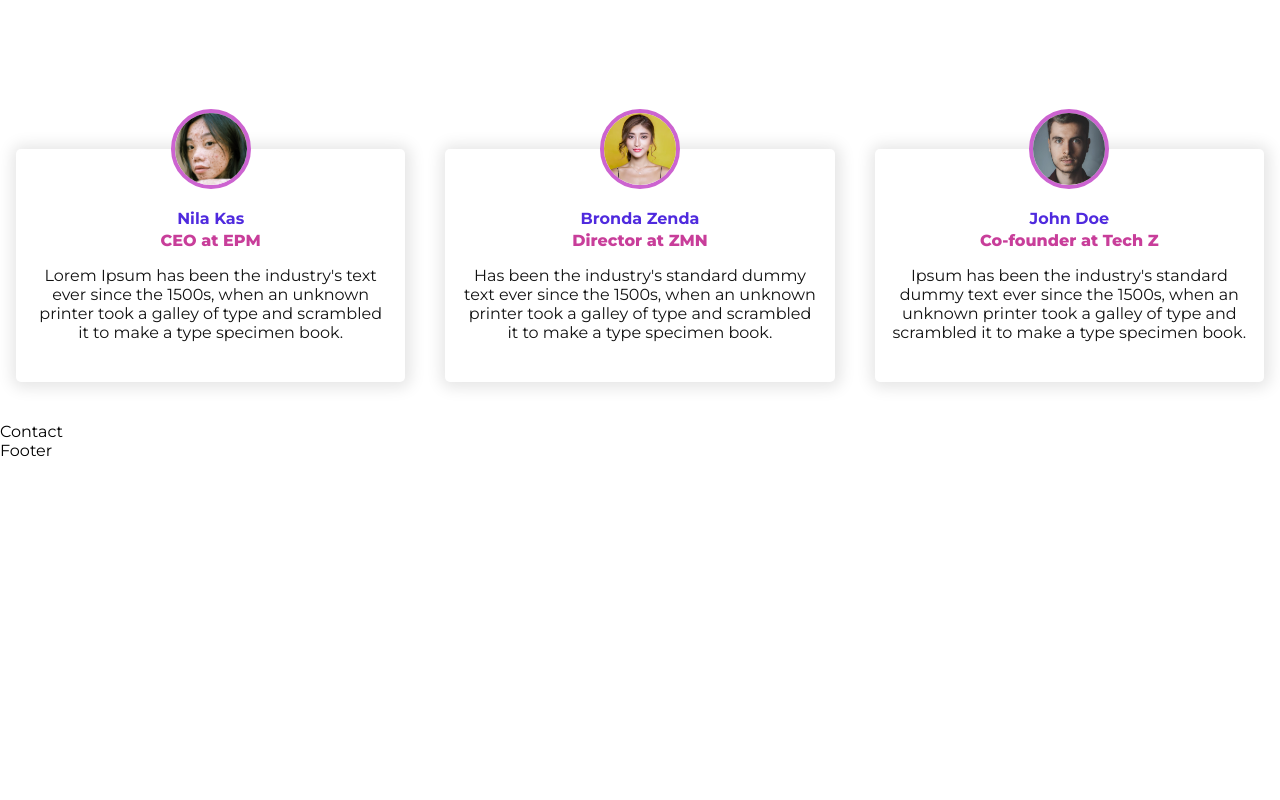
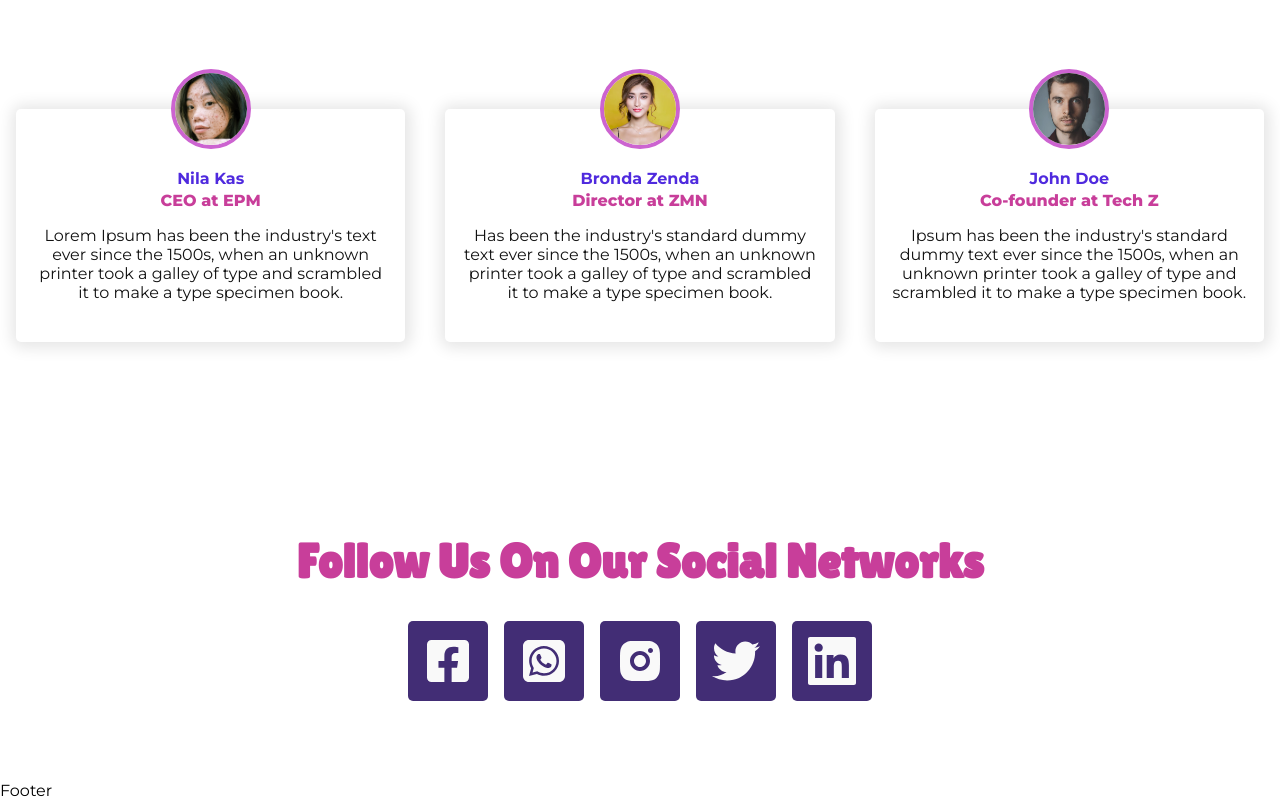
Before and after one commit to adrjmiranda/digital-agency, a React (Vite) app: page / in a window 1280 px wide. Shown: the part 2970-3770 px from the top of the page. Before the commit the page ends 3430 px from the top, so only its background shows below. Built offline with nearby package versions, Linux system fonts and the light colour scheme.

Commit message:
chore: added contact area

```diff
--- a/src/components/about/index.tsx
+++ b/src/components/about/index.tsx
@@ -18,8 +18,8 @@ const About: FunctionComponent = (): ReactNode => {
 			<Style.WaveTop>
 				<img src={WaveTop} alt='Wave Top' />
 			</Style.WaveTop>
-			<SessionTitle>Why choose us?</SessionTitle>
 			<Wrapper>
+				<SessionTitle>Why choose us?</SessionTitle>
 				<Style.Content>
 					<Style.List>
 						<h4>Our difference</h4>
--- a/src/components/contact/index.tsx
+++ b/src/components/contact/index.tsx
@@ -2,9 +2,52 @@ import { FunctionComponent, ReactNode } from 'react';
 
 // Style
 import * as Style from './style';
+import { SessionTitle, Wrapper } from '../../style/Components';
+
+// Icons
+import { FaFacebookSquare } from 'react-icons/fa';
+import { FaSquareWhatsapp } from 'react-icons/fa6';
+import { RiInstagramFill } from 'react-icons/ri';
+import { TfiTwitterAlt } from 'react-icons/tfi';
+import { GrLinkedin } from 'react-icons/gr';
 
 const Contact: FunctionComponent = (): ReactNode => {
-	return <Style.Container>Contact</Style.Container>;
+	return (
+		<Style.Container>
+			<Wrapper>
+				<SessionTitle>Follow us on our social networks</SessionTitle>
+				<Style.Content>
+					<ul>
+						<li>
+							<a href='#' target='_blank'>
+								<FaFacebookSquare />
+							</a>
+						</li>
+						<li>
+							<a href='#' target='_blank'>
+								<FaSquareWhatsapp />
+							</a>
+						</li>
+						<li>
+							<a href='#' target='_blank'>
+								<RiInstagramFill />
+							</a>
+						</li>
+						<li>
+							<a href='#' target='_blank'>
+								<TfiTwitterAlt />
+							</a>
+						</li>
+						<li>
+							<a href='#' target='_blank'>
+								<GrLinkedin />
+							</a>
+						</li>
+					</ul>
+				</Style.Content>
+			</Wrapper>
+		</Style.Container>
+	);
 };
 
 export default Contact;
--- a/src/components/contact/style.ts
+++ b/src/components/contact/style.ts
@@ -1,3 +1,29 @@
 import styled from 'styled-components';
 
-export const Container = styled.div``;
+export const Container = styled.div`
+	padding: 80px 0;
+`;
+
+export const Content = styled.div`
+	ul {
+		display: flex;
+		gap: 1rem;
+		justify-content: center;
+	}
+
+	ul li a {
+		font-size: 3rem;
+		background-color: ${(props) => props.theme.color.deepPurple};
+		color: ${(props) => props.theme.color.neutralWhite};
+		display: flex;
+		align-items: center;
+		justify-content: center;
+		padding: 1rem;
+		border-radius: ${(props) => props.theme.borderRadius.brMedium};
+		transition: ${(props) => props.theme.transitionType.trMedium};
+	}
+
+	ul li a:hover {
+		transform: scale(1.1);
+	}
+`;
--- a/src/components/testimonials/index.tsx
+++ b/src/components/testimonials/index.tsx
@@ -11,8 +11,8 @@ import TestimonialCard from '../testimonial-card';
 const Testimonials: FunctionComponent = (): ReactNode => {
 	return (
 		<Style.Container>
-			<SessionTitle>See what our customers are saying</SessionTitle>
 			<Wrapper>
+				<SessionTitle>See what our customers are saying</SessionTitle>
 				<Style.Content>
 					{testimonialsData.length > 0 &&
 						testimonialsData.map((data) => (
--- a/src/components/testimonials/style.ts
+++ b/src/components/testimonials/style.ts
@@ -1,7 +1,7 @@
 import styled from 'styled-components';
 
 export const Container = styled.div`
-	padding: 40px 0;
+	padding: 0 0 80px;
 `;
 
 export const Content = styled.div`
```
